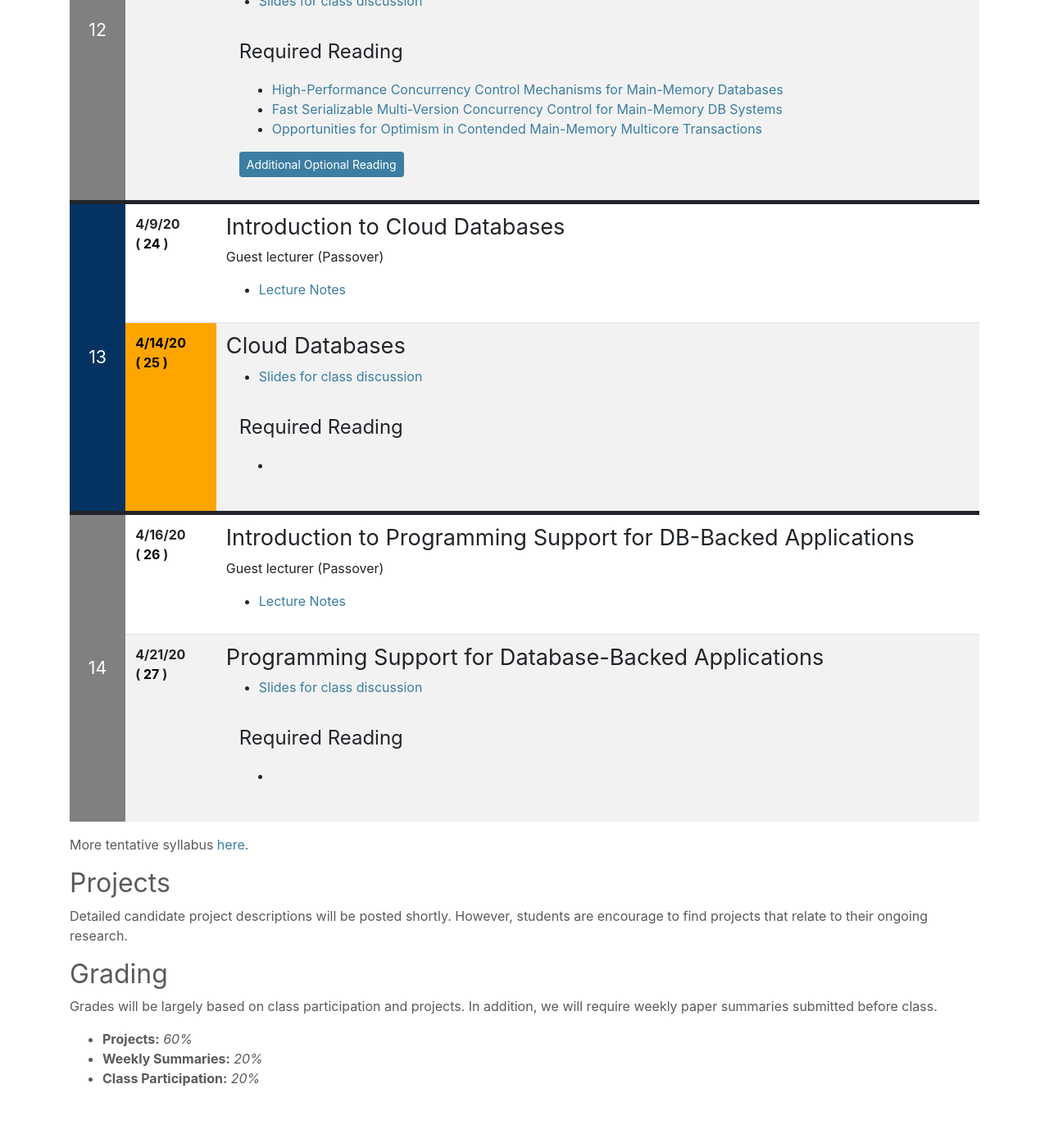
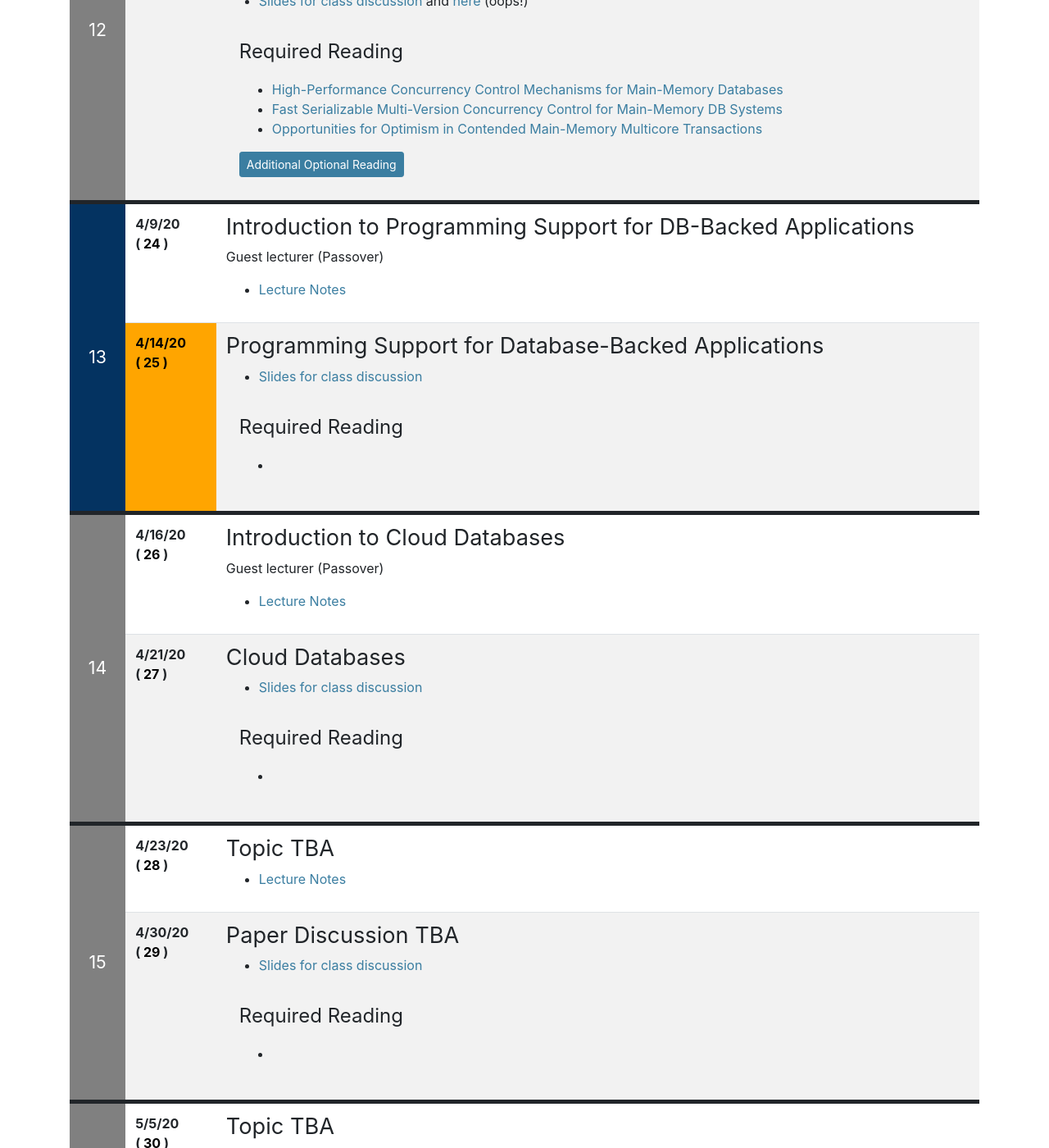
Before and after one commit to jhellerstein/CS286-Sp20, a Jekyll site: the page built from index.md, in a window 1280 px wide and 1400 px high, scrolled down 7179 px. Shown: the whole window at 82% size. Built offline with Jekyll 4.4.1, drawn with Linux system fonts in a browser that asks for light colours; nearby versions of some CDN libraries; our own code applies the rules of GitHub Pages for plain Markdown files; some of the changed text lies outside the part shown.

Commit message:
update lectures

```diff
--- a/index.md
+++ b/index.md
@@ -410,13 +410,46 @@ Spring Break
 </div>
 
 {% include syllabus_entry %}
-## Introduction to Cloud Databases
+## Introduction to Programming Support for DB-Backed Applications
 Guest lecturer (Passover)
 
 * [Lecture Notes]()
 
 {% include syllabus_entry %}
+## Programming Support for Database-Backed Applications
+* [Slides for class discussion](https://docs.google.com/presentation/d/1tKz8lDHmmpReziajIhyIlASvhid58Lq0xta2xSla_lA/edit)
+
+<div class="reading">
+<div class="required_reading" markdown="1">
+*
+<!-- <div class="optional_reading" markdown="1"> -->
+<!-- </div> -->
+</div>
+</div>
+
+{% include syllabus_entry %}
+## Introduction to Cloud Databases
+Guest lecturer (Passover)
+
+* [Lecture Notes]()
+{% include syllabus_entry %}
 ## Cloud Databases
+* [Slides for class discussion](https://docs.google.com/presentation/d/1Qs7s2a01HGiQIHbY5qwfjIpnqHl7i2ZM9i4UjnzVthQ/edit)
+
+<div class="reading">
+<div class="required_reading" markdown="1">
+*
+<!-- <div class="optional_reading" markdown="1"> -->
+<!-- </div> -->
+</div>
+</div>
+
+{% include syllabus_entry %}
+## Topic TBA
+
+* [Lecture Notes]()
+{% include syllabus_entry %}
+## Paper Discussion TBA
 * [Slides for class discussion]()
 
 <div class="reading">
@@ -428,12 +461,11 @@ Guest lecturer (Passover)
 </div>
 
 {% include syllabus_entry %}
-## Introduction to Programming Support for DB-Backed Applications
-Guest lecturer (Passover)
+## Topic TBA
 
 * [Lecture Notes]()
 {% include syllabus_entry %}
-## Programming Support for Database-Backed Applications
+## Paper Discussion TBA
 * [Slides for class discussion]()
 
 <div class="reading">
@@ -443,7 +475,6 @@ Guest lecturer (Passover)
 <!-- </div> -->
 </div>
 </div>
-
 </td>
 </tr>
 </tbody>
```
Also changed, not shown: other parts of index.md (+1 -1 lines).
